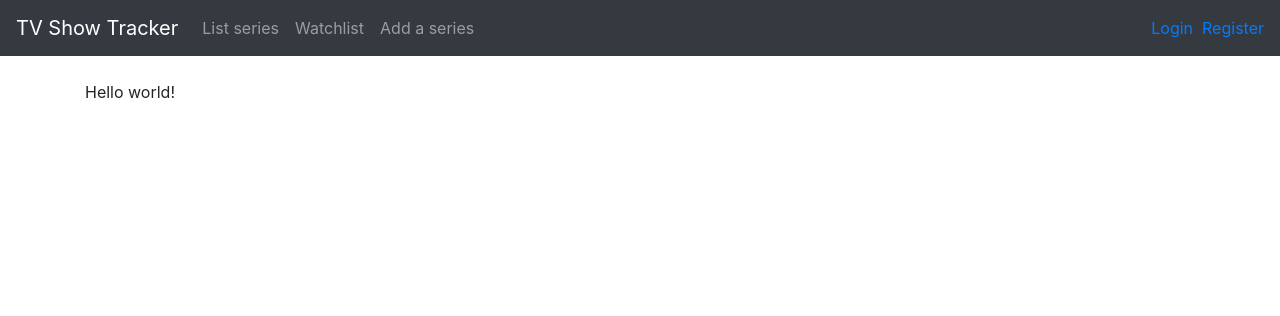
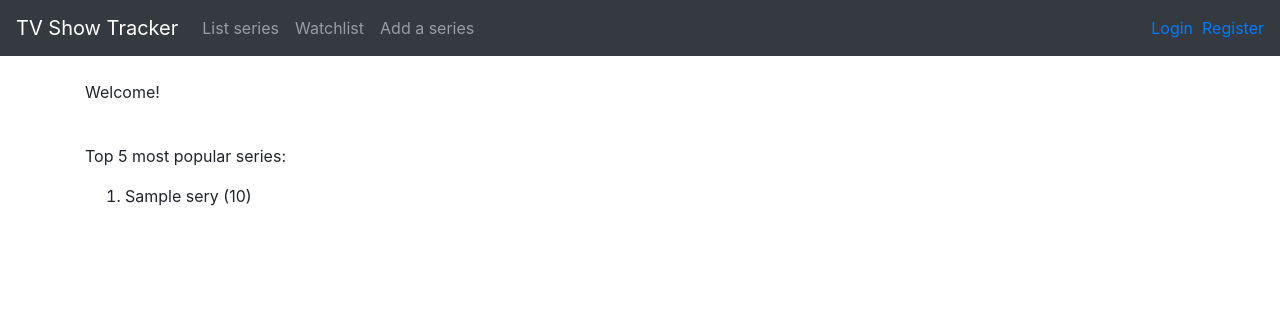
Before and after one commit to joonaoko/tsoha-tietokantasovellus, a Flask app: template application/templates/index.html in a window 1280 px wide. Shown: the top 316 px of the page. Run offline with Flask 2, Linux system fonts and the light colour scheme; the template is opened without the code that fills it: most values are stand-ins (such as "Sample title", 1, 10 or a date in 2020); some libraries are stand-ins or nearby versions.

Commit message:
Lisätty yhteenvetokysely joka listaa etusivulle suosituimmat sarjat järjestyksessä

```diff
--- a/application/templates/index.html
+++ b/application/templates/index.html
@@ -1,15 +1,21 @@
 {% extends "layout.html" %}
 
 {% block body %}
-  <p>
-    Hello world!
-  </p>
+  <p>Welcome!</p>
+  <br>
+
+  <p>Top 5 most popular series: </p>
+  <ol>
+    {% for series in most_popular %}
+    <li>
+      {{series.name}}&nbsp;({{series.amount}})
+    </li>
+    {% endfor %}
+  </ol>
+  <br>
 
   {% if no_episodes is defined %}
-  <p>
-    Series with no listed episodes:
-  </p>
-
+  <p>Series with no listed episodes:</p>
   <ul>
     {% for series in no_episodes %}
     <li>
--- a/application/views.py
+++ b/application/views.py
@@ -4,4 +4,4 @@ from application.series.models import Series
 
 @app.route("/")
 def index():
-    return render_template("index.html", no_episodes=Series.find_series_with_no_episodes())
+    return render_template("index.html", no_episodes=Series.find_series_with_no_episodes(), most_popular=Series.find_most_popular_series())
```
Also changed, not shown: application/series/models.py (+13 -0 lines).
